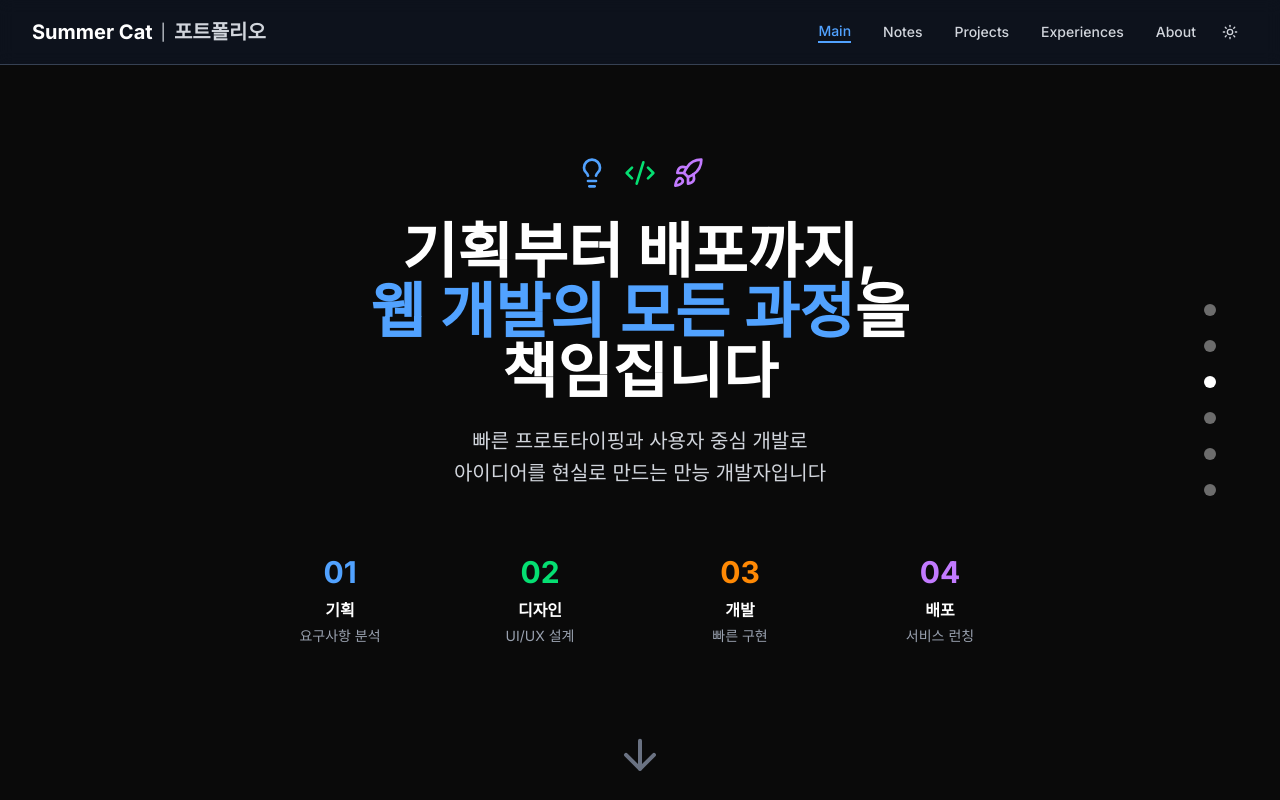
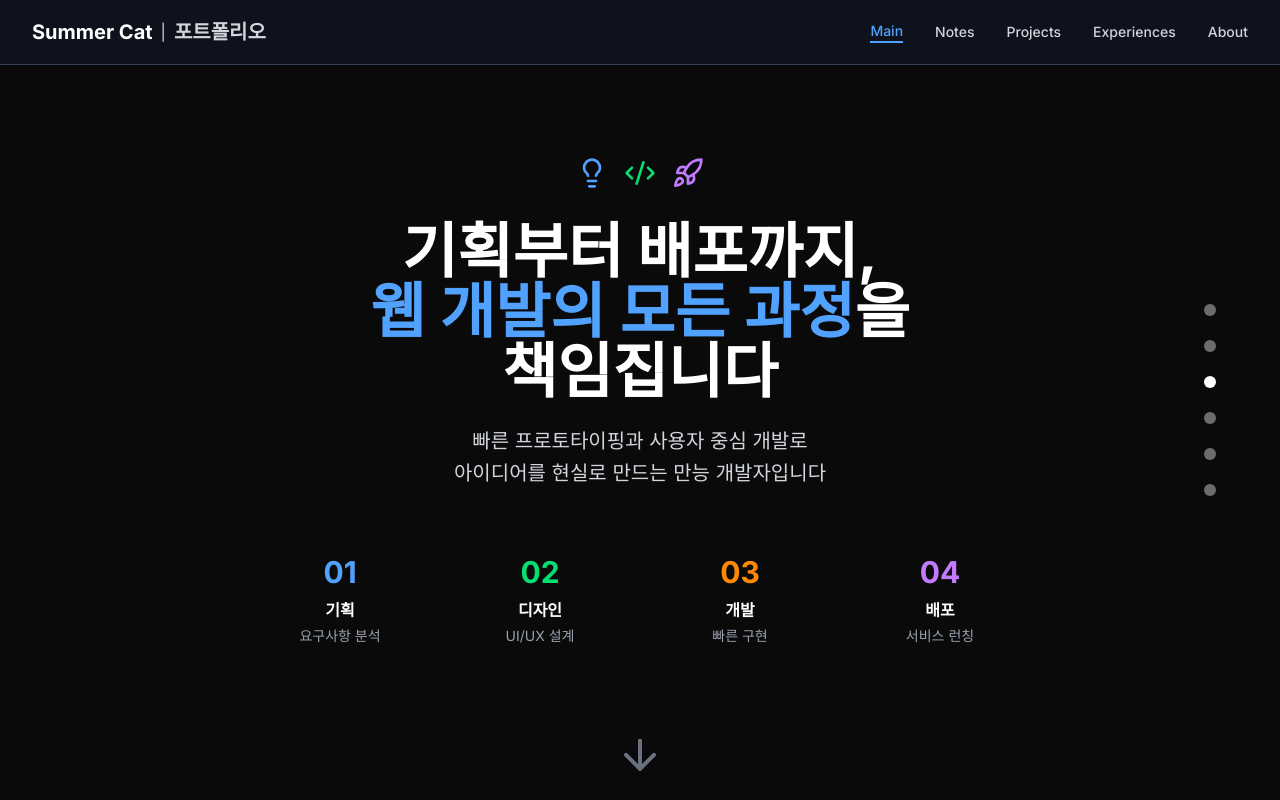
Before and after one commit to jumokcom/summercat, a Next.js app: page /portfolio in a window 1280 px wide. Shown: the top 800 px of the page. Built offline with nearby package versions, Linux system fonts and the light colour scheme.

Commit message:
refactor: 포트폴리오 헤더에서 테마 전환 버튼 제거
- 포트폴리오 페이지는 다크모드 고정이므로 테마 전환 버튼 불필요
- Moon, Sun 아이콘 import 제거
- useTheme 훅 제거
- 코드 간소화 및 불필요한 기능 제거

```diff
--- a/src/features/portfolio/components/layout/PortfolioHeader.tsx
+++ b/src/features/portfolio/components/layout/PortfolioHeader.tsx
@@ -4,8 +4,7 @@ import Link from 'next/link'
 import { usePathname } from 'next/navigation'
 import { useState } from 'react'
 import { Button } from '@/shared/components/ui/button'
-import { Menu, X, Moon, Sun } from 'lucide-react'
-import { useTheme } from 'next-themes'
+import { Menu, X } from 'lucide-react'
 
 const navigation = [
   { name: 'Main', href: '/portfolio' },
@@ -18,7 +17,6 @@ const navigation = [
 export default function PortfolioHeader() {
   const pathname = usePathname()
   const [isMenuOpen, setIsMenuOpen] = useState(false)
-  const { setTheme } = useTheme()
 
   return (
     <header className="sticky top-0 z-50 w-full border-b border-gray-200 dark:border-gray-700 bg-white/95 dark:bg-gray-900/95 backdrop-blur supports-[backdrop-filter]:bg-white/60 dark:supports-[backdrop-filter]:bg-gray-900/60">
@@ -53,30 +51,10 @@ export default function PortfolioHeader() {
               ))}
             </nav>
 
-            {/* 테마 전환 버튼 - 포트폴리오에서는 다크모드 고정 */}
-            <Button
-              variant="ghost"
-              size="icon"
-              onClick={() => setTheme('light')}
-              className="text-gray-300 hover:text-blue-400 hover:bg-gray-700"
-            >
-              <Sun className="h-4 w-4" />
-              <span className="sr-only">라이트모드로 전환</span>
-            </Button>
           </div>
 
           {/* 모바일 메뉴 버튼들 */}
           <div className="md:hidden flex items-center space-x-2">
-            {/* 테마 전환 버튼 - 포트폴리오에서는 다크모드 고정 */}
-            <Button
-              variant="ghost"
-              size="icon"
-              onClick={() => setTheme('light')}
-              className="text-gray-300 hover:text-blue-400 hover:bg-gray-700"
-            >
-              <Sun className="h-4 w-4" />
-              <span className="sr-only">라이트모드로 전환</span>
-            </Button>
 
             {/* 햄버거 메뉴 버튼 */}
             <Button
```
